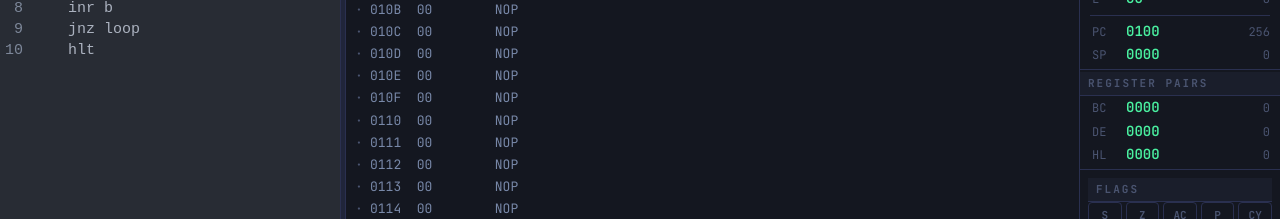
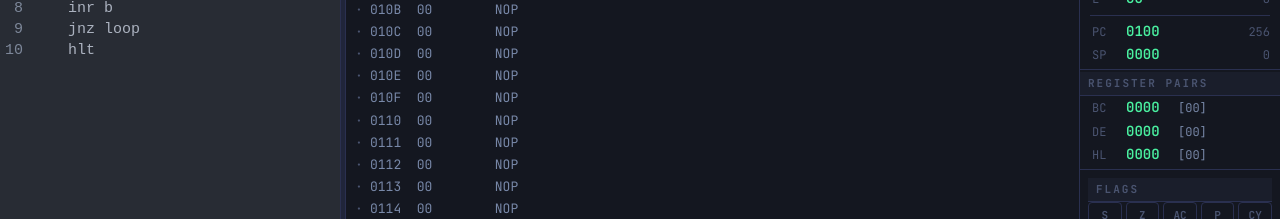
Before and after one commit to selfmodify/sim8085wasm, a React (Vite) app in the folder web/: page / in a window 1280 px wide. Shown: the part 241-460 px from the top of the page. Built offline with nearby package versions, Linux system fonts and the light colour scheme; the HTML template or start-up script is replaced by a standard one.

Commit message:
show dereferenced memory byte next to each register pair

```diff
--- a/web/src/App.css
+++ b/web/src/App.css
@@ -220,6 +220,7 @@ body {
   background: rgba(74,240,160,.06);
 }
 .reg-row.wide {}
+.reg-deref { color: var(--text2); font-size: 12px; margin-left: 6px }
 .reg-name { color: var(--text3); width: 28px; font-size: 12px }
 .reg-hex  { color: var(--accent); font-weight: 600; width: 40px }
 .reg-dec  { color: var(--text3); font-size: 12px; flex: 1; text-align: right }
--- a/web/src/App.jsx
+++ b/web/src/App.jsx
@@ -370,22 +370,23 @@ function RegPanel({ regs, prev }) {
 
 // ── Register pairs panel ─────────────────────────────────────────────────
 function PairPanel({ regs, prev }) {
-  function Row({ name, val, prevVal }) {
-    return (
-      <div className={`reg-row wide${prevVal !== undefined && val !== prevVal ? ' changed' : ''}`}>
-        <span className="reg-name">{name}</span>
-        <span className="reg-hex">{hex4(val)}</span>
-        <span className="reg-dec">{val}</span>
-      </div>
-    )
-  }
   const p = prev || {}
+  const pairs = useMemo(() => [
+    { name: 'BC', val: (regs.b<<8)|regs.c, prevVal: p.b !== undefined ? (p.b<<8)|p.c : undefined },
+    { name: 'DE', val: (regs.d<<8)|regs.e, prevVal: p.d !== undefined ? (p.d<<8)|p.e : undefined },
+    { name: 'HL', val: (regs.h<<8)|regs.l, prevVal: p.h !== undefined ? (p.h<<8)|p.l : undefined },
+  ].map(pair => ({ ...pair, mem: sim.simGetMemory(pair.val, 1)[0] ?? 0 })),
+    [regs.b, regs.c, regs.d, regs.e, regs.h, regs.l]) // eslint-disable-line react-hooks/exhaustive-deps
   return (
     <div className="panel reg-panel">
       <div className="panel-hd">REGISTER PAIRS</div>
-      <Row name="BC" val={(regs.b<<8)|regs.c} prevVal={p.b !== undefined ? (p.b<<8)|p.c : undefined} />
-      <Row name="DE" val={(regs.d<<8)|regs.e} prevVal={p.d !== undefined ? (p.d<<8)|p.e : undefined} />
-      <Row name="HL" val={(regs.h<<8)|regs.l} prevVal={p.h !== undefined ? (p.h<<8)|p.l : undefined} />
+      {pairs.map(({ name, val, prevVal, mem }) => (
+        <div key={name} className={`reg-row wide${prevVal !== undefined && val !== prevVal ? ' changed' : ''}`}>
+          <span className="reg-name">{name}</span>
+          <span className="reg-hex">{hex4(val)}</span>
+          <span className="reg-deref" title={`Memory[${hex4(val)}H] = ${hex2(mem)}H (${mem})`}>[{hex2(mem)}]</span>
+        </div>
+      ))}
     </div>
   )
 }
```
